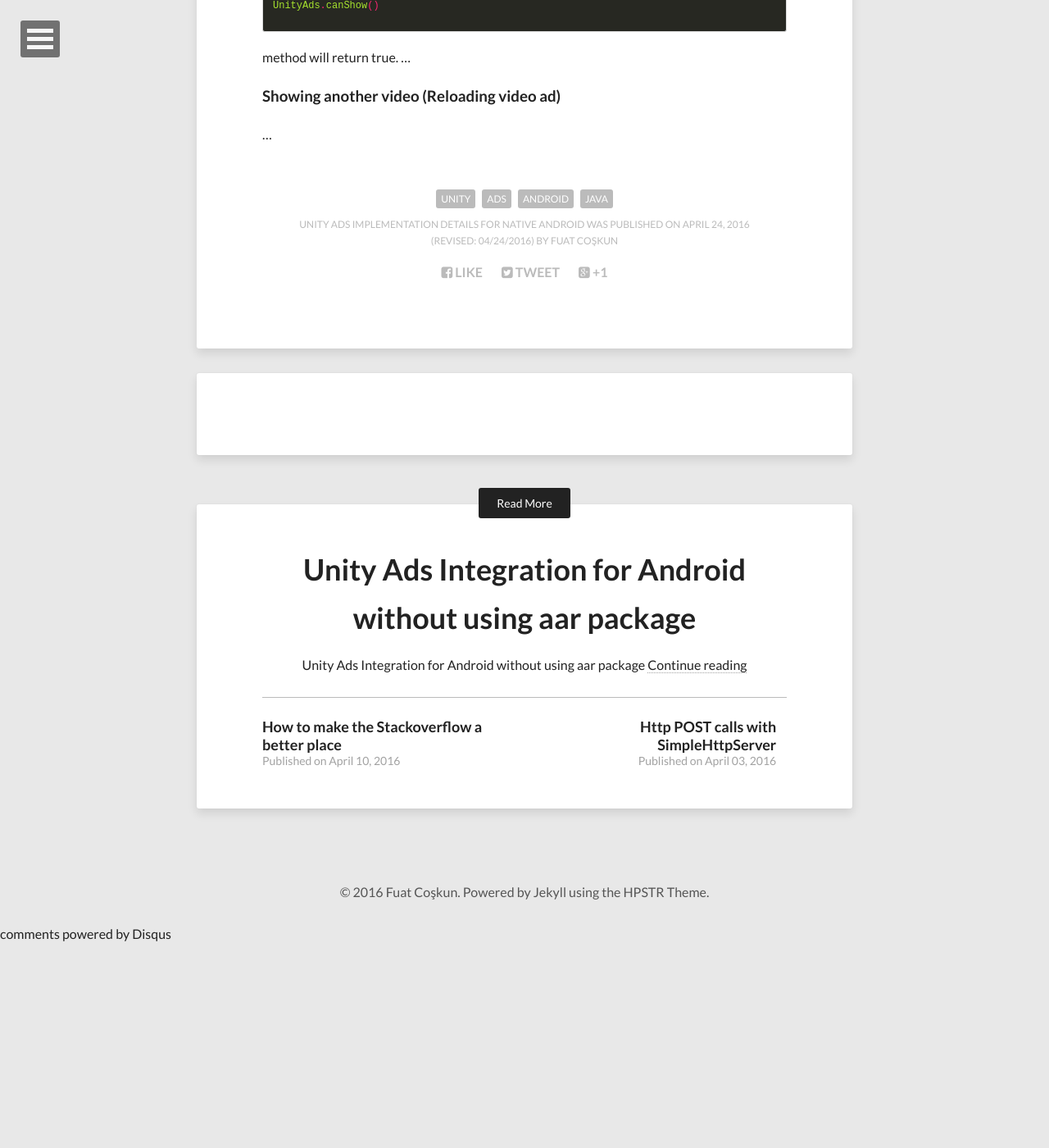
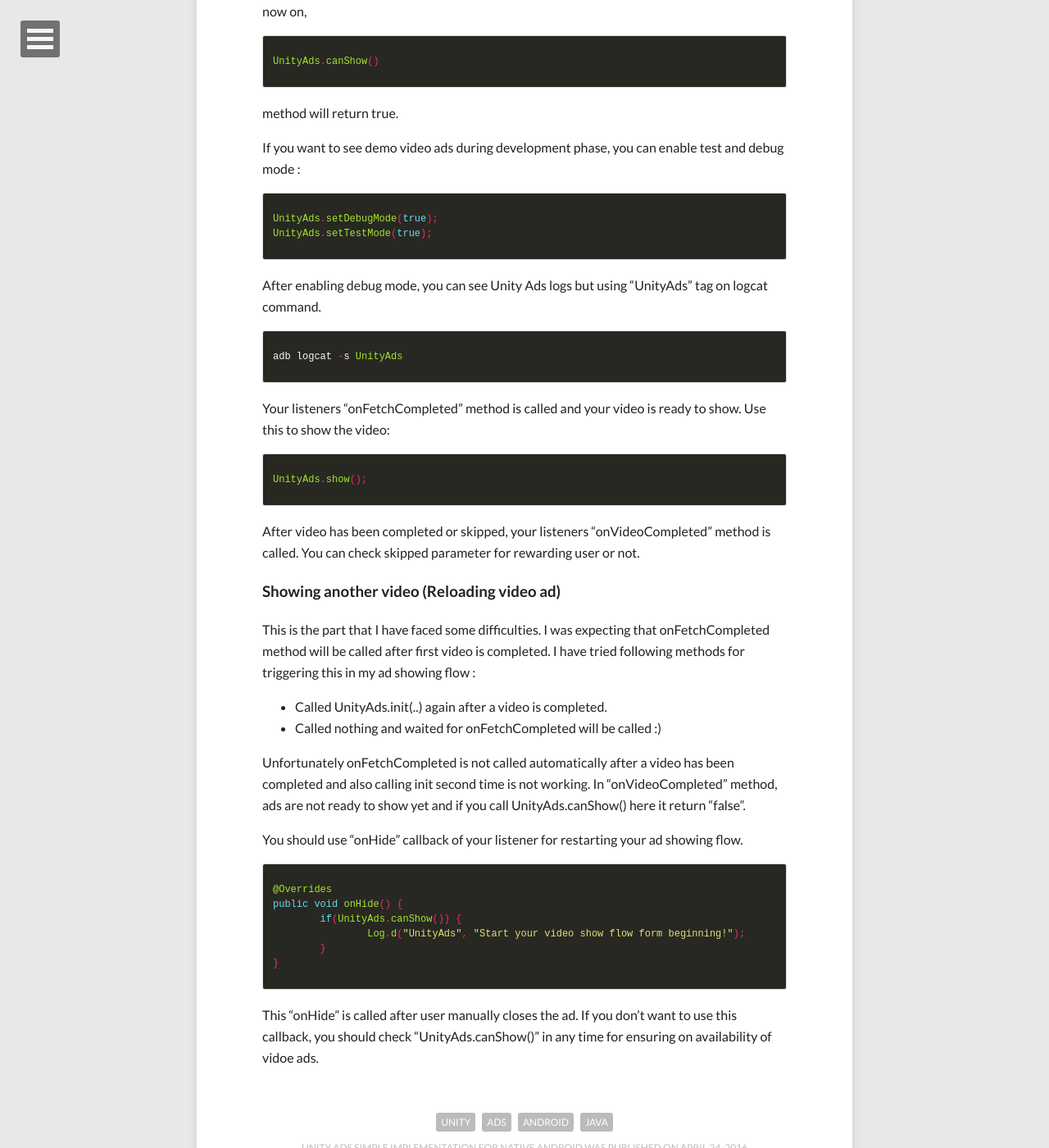
Before and after one commit to fuatcoskun/fuatcoskun.github.io, a Jekyll site: the page built from _posts/2016-04-24-unity-ads-native-android-implementation-details.md, in a window 1280 px wide and 1400 px high, scrolled down 1875 px. Shown: the whole window at 82% size. Built offline with Jekyll 4.4.1, drawn with Linux system fonts in a browser that asks for light colours; nearby versions of some CDN libraries; comment, search, counter and statistics services are not loaded; before the commit the page ends 3023 px from its top, so only the background shows below that; some of the changed text lies outside the part shown.

Commit message:
Unity-Ads implementation post completed

```diff
--- a/_posts/2016-04-24-unity-ads-native-android-implementation-details.md
+++ b/_posts/2016-04-24-unity-ads-native-android-implementation-details.md
@@ -1,7 +1,7 @@
 ---
 layout: post
-title: Unity Ads Implementation Details for Native Android
-description: "Unity Ads Implementation Details for Native Android"
+title: Unity Ads Simple Implementation for Native Android
+description: "Unity Ads Simple Implementation for Native Android"
 modified: 2016-04-24
 tags: [unity, ads, android, java]
 image:
@@ -16,8 +16,9 @@
 
 ### Example Implementation
 
-First of all, you need to initialize Unity ads as you can guess by giving context as initialization parameter. You also need to give a listener for getting callback and
-some events about progress and completion.
+First of all, you need to initialize Unity ads as you can guess by giving context as initialization parameter. Second parameters here is your game id which you can learn from <a href="https://unityads.unity3d.com/admin/#/games">unity ads games page.</a>
+
+You also need to give a listener for getting callback and some events about progress and completion.
 
 {% highlight java %}
 
@@ -30,8 +31,8 @@
 
 private void initializeUnityAds() {
 
-	UnityAds.init(this, Consts.UNITY_GAME_ID, new IUnityAdsListener() {
-		@Override
+	UnityAds.init(this, "YOUR_GAME_ID", new IUnityAdsListener() {
+		@Overrides
 		public void onHide() {
 			Log.d("UnityAds", "onHide");
 		}
@@ -69,13 +70,52 @@
 }
 {% endhighlight %}
 
-Most important part of this listener implementation is "onFetchCompleted" callback which means some video ads are loaded, cached into memory and you can show if you want. Form now on,
+Most important part of this listener implementation is "onFetchCompleted" callback which means some video ads are loaded, cached into memory and you can show if you want. From now on,
 
 {% highlight java %}
 UnityAds.canShow()
 {% endhighlight %}
 
 method will return true.
-...
+
+If you want to see demo video ads during development phase, you can enable test and debug mode :
+
+{% highlight java %}
+UnityAds.setDebugMode(true);
+UnityAds.setTestMode(true);
+{% endhighlight %}
+
+After enabling debug mode, you can see Unity Ads logs but using "UnityAds" tag on logcat command.
+
+{% highlight java %}
+adb logcat -s UnityAds
+{% endhighlight %}
+
+Your listeners "onFetchCompleted" method is called and your video is ready to show. Use this to show the video:
+
+{% highlight java %}
+UnityAds.show();
+{% endhighlight %}
+
+After video has been completed or skipped, your listeners "onVideoCompleted" method is called. You can check skipped parameter for rewarding user or not.
+
 ### Showing another video (Reloading video ad)
-...
+This is the part that I have faced some difficulties. I was expecting that onFetchCompleted method will be called after first video is completed. I have tried following methods for triggering this in my ad showing flow :
+
+- Called UnityAds.init(..) again after a video is completed.
+- Called nothing and waited for onFetchCompleted will be called :)
+
+Unfortunately onFetchCompleted is not called automatically after a video has been completed and also calling init second time is not working. In "onVideoCompleted" method, ads are not ready to show yet and if you call UnityAds.canShow() here it return "false".
+
+You should use "onHide" callback of your listener for restarting your ad showing flow.
+
+{% highlight java %}
+@Overrides
+public void onHide() {
+	if(UnityAds.canShow()) {
+		Log.d("UnityAds", "Start your video show flow form beginning!");
+	}
+}
+{% endhighlight %}
+
+This "onHide" is called after user manually closes the ad. If you don't want to use this callback, you should check "UnityAds.canShow()" in any time for ensuring on availability of vidoe ads.
```
